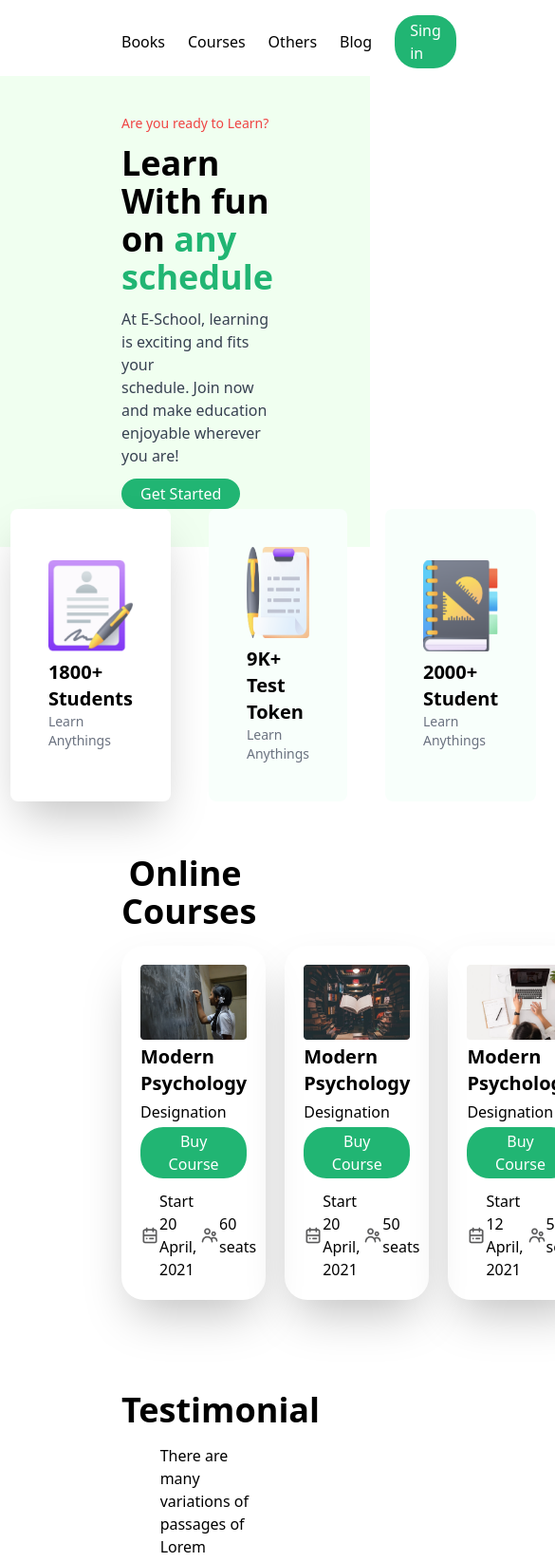
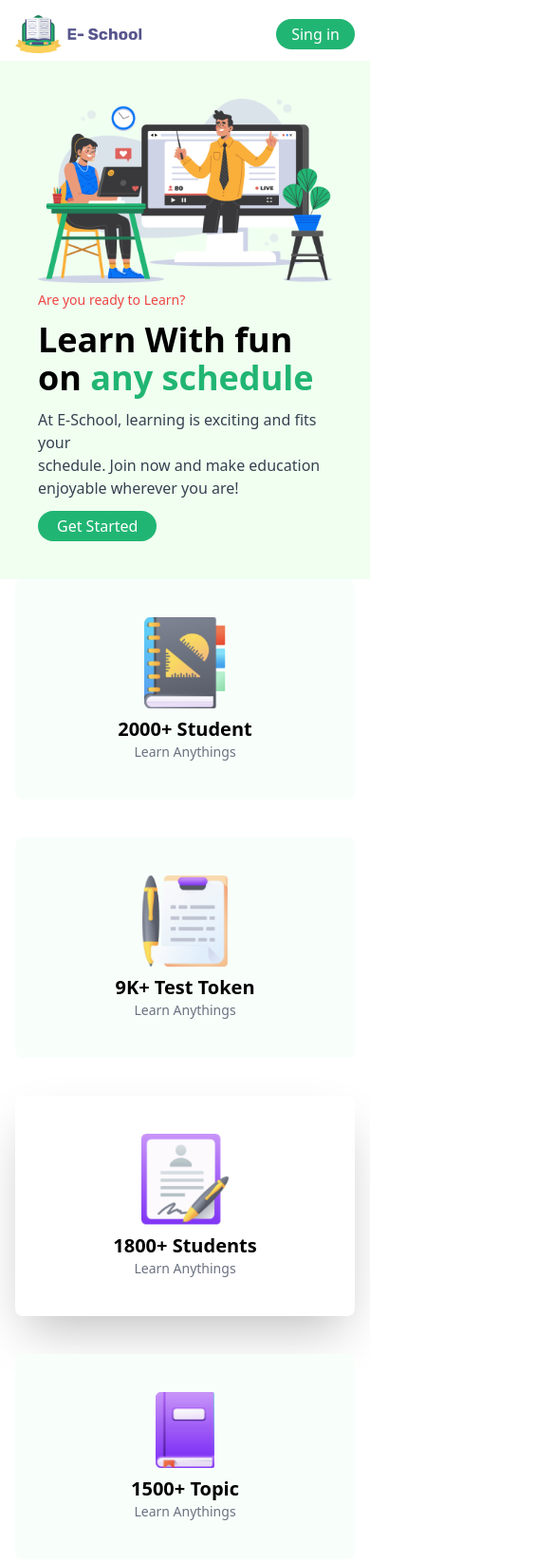
Before and after one commit to rohan26ir/E-School, a plain HTML site: page index.html in a window 390 px wide. Shown: the top 1645 px of the page at 95% size, 585 px wide, since content can reach past the window. Drawn offline with nearby package versions, Linux system fonts and the light colour scheme.

Commit message:
full responsible for phone

```diff
--- a/index.html
+++ b/index.html
@@ -12,7 +12,7 @@
 <body>
   <header  class=" ">
     <!-- Navbar -->
-    <section class="px-32">
+    <section class="px-4 md:px-32">
       <div class="flex justify-between items-center pt-4 pb-2">
         <!-- left side -->
         <div>
@@ -20,11 +20,11 @@
           src="./assets/icons/Logo.png" alt="">
         </div>
         <!-- right side -->
-        <div class="flex justify-center items-center gap-6">
-          <div><a href="#"><p>Books</p></a></div>
-          <div><a href="#"><p>Courses</p></a></div>
-          <div><a href="#"><p>Others</p></a></div>
-          <div><a href="#"><p>Blog</p></a></div>
+        <div class="flex justify-center items-center gap-2 md:gap-6">
+          <div class="hidden md:block"><a href="#"><p>Books</p></a></div>
+          <div class="hidden md:block"><a href="#"><p>Courses</p></a></div>
+          <div class="hidden md:block"><a href="#"><p>Others</p></a></div>
+          <div class="hidden md:block"><a href="#"><p>Blog</p></a></div>
           <div><a href="#"><p class="bg-[#21B573] text-white px-4 py-1 rounded-3xl ">Sing in</p></a></div>
         </div>
       </div>
@@ -33,7 +33,7 @@
 
     <!-- hero  -->
     <section class="bg-[#F0FFF0]">
-      <div class="flex justify-between gap-4 px-32 py-10">
+      <div class="flex flex-col-reverse md:flex-row justify-between gap-2 md:gap-4 px-10 md:px-32 py-10">
         <!-- left -->
         <div class="space-y-3">
           <p class="text-red-500 text-sm">Are you ready to Learn?</p>
@@ -56,7 +56,7 @@
 
   <main>
     <!-- card -->
-     <div class="flex justify-center  gap-10  -mt-10 ">
+     <div class="flex flex-col-reverse md:flex-row justify-center px-4 gap-10  md:-mt-10 ">
        <div class="p-10 bg-[#F8FFFB] rounded-lg flex flex-col justify-center items-center">
         <img class="h-20"
         src="./assets/icons/book.png" alt="">
@@ -85,9 +85,9 @@
     <!-- card end -->
 
     <!-- Online Courses -->
-     <section class="px-32 py-10">
+     <section class="px-6 md:px-32 py-10">
       <h2 class="text-center text-4xl font-bold py-4">Online Courses</h2>
-      <div class="flex gap-5">
+      <div class="flex flex-col-reverse md:flex-row gap-5">
         <!-- 1 post card -->
         <div class="p-5 shadow-2xl rounded-3xl space-y-1">
           <img src="./assets/photos/Morder pyschology.png" alt="">
@@ -148,9 +148,9 @@
     <!-- Online Courses end -->
 
     <!-- Testimonial -->
-     <section class="px-32 py-10">
+     <section class="px-6 md:px-32 py-10">
        <h2 class="text-center text-4xl font-bold py-4">Testimonial</h2>
-      <div class="flex justify-center gap-4 items-center ">
+      <div class="flex flex-col md:flex-row justify-center gap-4 items-center ">
         <div>
           <img class="h-36"
           src="./assets/photos/Man.png" alt="">
@@ -167,15 +167,15 @@
     <!-- Testimonial end -->
   </main>
 
-  <footer class="bg-[#282531] text-gray-300 py-8 px-24 mt-6">
-    <div class="flex justify-between mt-5">
+  <footer class="bg-[#282531] text-gray-300 py-8 px-6 md:px-24 mt-6">
+    <div class="flex flex-col md:flex-row justify-between mt-5">
       <!-- left -->
-      <div>
+      <div class="mb-6 md:block">
         <p>Millions of people of all ages and from around <br>
           the world are improving their lives with us</p>
       </div>
       <!-- right -->
-      <div class="flex justify-center gap-36">
+      <div class="flex flex-col md:flex-row justify-center gap-6 md:gap-36">
         <div>
           <ul>
             <h3 class="font-bold text-white">Course</h3>
```
